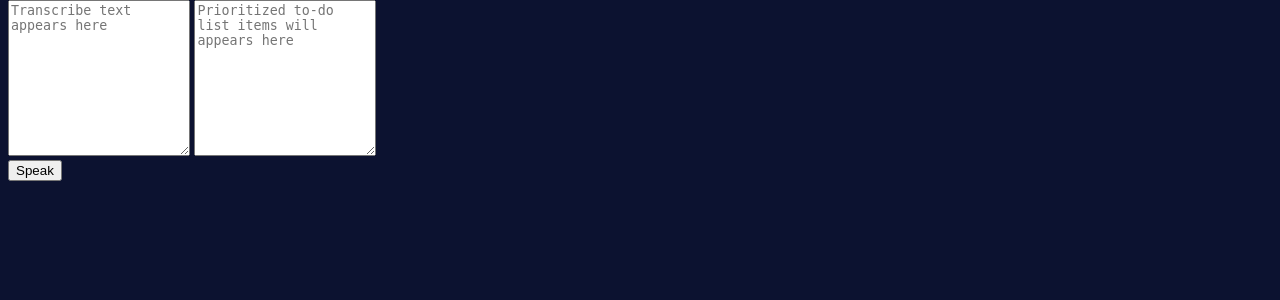
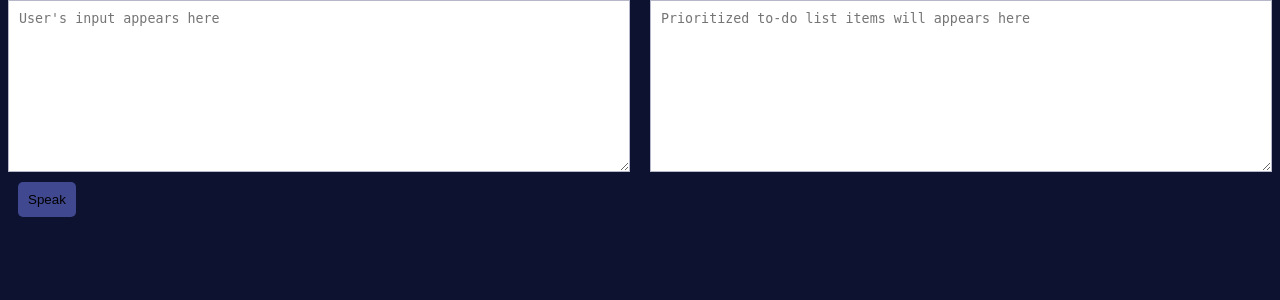
Before and after one commit to GIZMO-08/C2C-Smart_AgendaAI, a PHP site: page /task.html in a window 1280 px wide. Shown: the part 98-398 px from the top of the page. Run offline with PHP 8.4, Linux system fonts and the light colour scheme.

Commit message:
Added task css

```diff
--- a/task.css
+++ b/task.css
@@ -4,16 +4,6 @@ body {
     background: #0c1230;
   }
 
-  .header {
-    padding: 80px;
-    text-align: center;
-    background: #0c1230;
-    color: #dbebee;
-  }
-
-  .header h1 {
-    font-size: 40px;
-  }
 
   .nav {
     position: fixed;
@@ -141,65 +131,33 @@ body {
     background: #b7b7ca;
   }
 
-  #hero {
-    background-image: linear-gradient(
-      rgba()
-      rgba(0, 0, 0, 0.5)
-    ); /*This is a placeholder until we actually find a hero image*/
-    height: 50%;
-    background-position: center;
-    background-repeat: no-repeat;
-    background-size: cover;
-    position: relative;
-  }
 
-  .hero-text {
-    text-align: center;
-    position: absolute;
-    top: 80%;
-    left: 50%;
-    transform: translate(-50%, -50%);
-    color: white;
-  }
+.contain {
+    display:flex;
+    justify-content: space-between;
+    gap: 20px;
+}
 
+.text-box {
+    flex: 1;
+    min-width: 300px;
+    padding: 10px;
+    border: 1px solid #b7b7ca;
+}
 
-  .btns {
-    position: center;
-    display: flex;
-    justify-content: space-evenly;
-  }
+.button-container {
+    display:flex;
+    align-items: center;
+    margin-top: 10px;
 
-  .btn {
-    position: center;
-    display: flex;
-    justify-content: space-evenly;
-    background: transparent;
-    color: #374275;
-    text-decoration: none;
-    text-transform: uppercase;
-    font-size: 1.5em;
-    letter-spacing: 0.1em;
-    font-weight: 250;
-    margin: 0;
-    padding: 10px 30px;
-    transition: 0.5s;
-  }
+}
 
-  /*.btn a {
-    position: center;
-  }*/
-
-  .btn:hover {
-    background: #9b4abb;
-    border: radius 34px;
-    letter-spacing: 0.25em;
-    box-shadow: 0 0 3px var(--clr), 0 0 7px #cb6fdc, 0 0 20px #e782f1,
-      0 0 35px #ff9afc;
-    box-shadow: 0 0 35px var(--clr);
-    color: rgb(221, 219, 233);
-  }
-
-  .btn span {
-    position: relative;
-    z-index: 1;
-  }
+button {
+    padding: 10px;
+    margin-left: 10px;
+    border: none;
+    border-radius: 5px;
+    background-color: #40488f;
+    color: while;
+    cursor: pointer;
+}
--- a/task.html
+++ b/task.html
@@ -19,7 +19,7 @@
 
 
         <div class="contain">
-            <textarea class="text-box" id="transit" placeholder="Transcribe text appears here" rows="10"></textarea>
+            <textarea class="text-box" id="transit" placeholder="User's input appears here" rows="10"></textarea>
             <textarea class="text-box" id="todo" placeholder="Prioritized to-do list items will appears here" rows="10"></textarea>
         </div>
 
```
